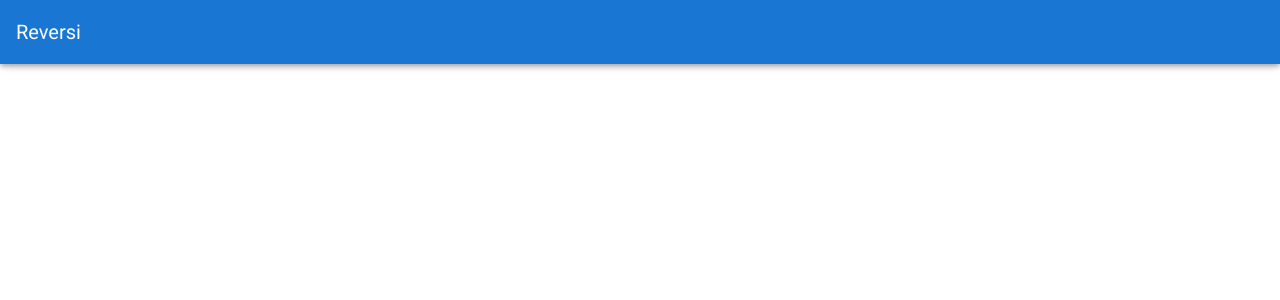
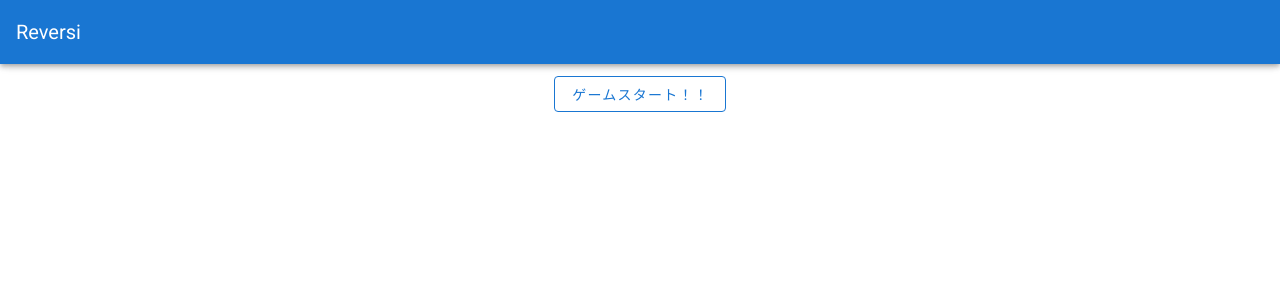
Before and after one commit to beginerbeginer/reversi-vue-ts, a Vue app: page / in a window 1280 px wide. Shown: the top 300 px of the page. Built offline with nearby package versions, Linux system fonts and the light colour scheme.

Commit message:
追加：ボタンを押下後のページ遷移

```diff
--- a/src/App.vue
+++ b/src/App.vue
@@ -15,7 +15,6 @@ import Vue from "vue";
 
 export default Vue.extend({
   name: "App",
-  data: () => ({
-  }),
+  data: () => ({}),
 });
 </script>
--- a/src/components/VMain.vue
+++ b/src/components/VMain.vue
@@ -1,5 +1,11 @@
 <template>
-  <div/>
+  <v-container fluid>
+    <v-layout justify-center>
+      <v-btn color="primary" outlined @click="$router.push('/game')"
+        >ゲームスタート！！</v-btn
+      >
+    </v-layout>
+  </v-container>
 </template>
 
 <script lang="ts">
```
